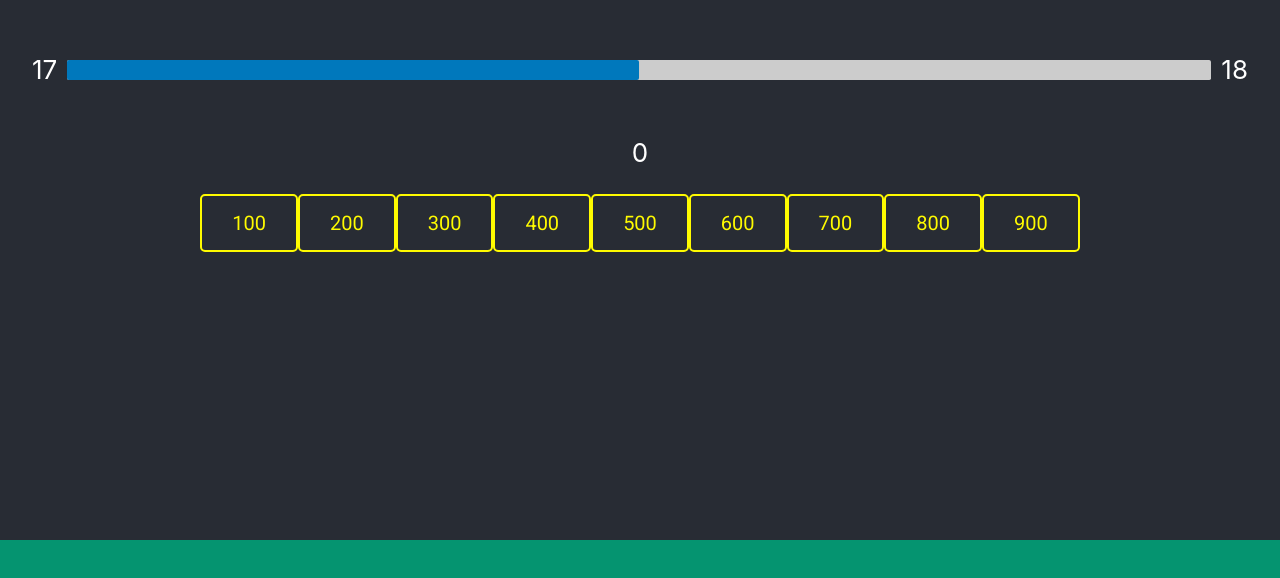
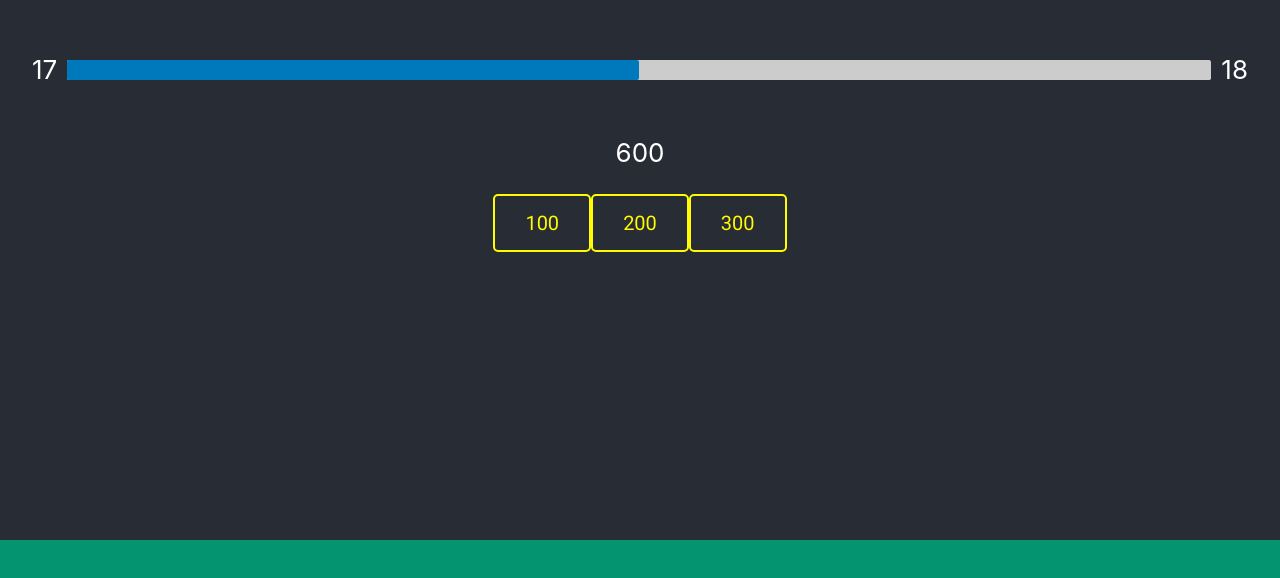
Before and after one commit to mrelirooney/lijag, a React (Create React App) app: page / in a window 1280 px wide. Shown: the part 260-838 px from the top of the page. Built offline with nearby package versions, Linux system fonts and the light colour scheme.

Commit message:
Ok I can do some math and show a total on in the header...Went from 9 buttons to 3 buttons too to make the coding a problem solving easier

```diff
--- a/src/App.js
+++ b/src/App.js
@@ -4,7 +4,7 @@ import { Button } from './components/Button';
 
 
 function App() {
-
+  let totalValue = 200 + 400;
   return (
     <div className="App">
       <header className="App-header">
@@ -17,7 +17,7 @@ function App() {
           <p id="nextLvl">18</p>
         </div>
         <div>
-          <p>0</p>
+          <p>{totalValue}</p>
         </div>
         <div className='buttonSection'>
           <Button onClick={() => {console.log("This is worth 100")}} type="button"
@@ -29,24 +29,7 @@ function App() {
           <Button onClick={() => {console.log("This is worth 300")}} type="button"
           buttonStyle="btn--warning--outline"
           buttonSize="btn--large">300</Button>
-          <Button onClick={() => {console.log("This is worth 400")}} type="button"
-          buttonStyle="btn--warning--outline"
-          buttonSize="btn--large">400</Button>
-          <Button onClick={() => {console.log("This is worth 500")}} type="button"
-          buttonStyle="btn--warning--outline"
-          buttonSize="btn--large">500</Button>
-          <Button onClick={() => {console.log("This is worth 600")}} type="button"
-          buttonStyle="btn--warning--outline"
-          buttonSize="btn--large">600</Button>
-          <Button onClick={() => {console.log("This is worth 700")}} type="button"
-          buttonStyle="btn--warning--outline"
-          buttonSize="btn--large">700</Button>
-          <Button onClick={() => {console.log("This is worth 800")}} type="button"
-          buttonStyle="btn--warning--outline"
-          buttonSize="btn--large">800</Button>
-          <Button onClick={() => {console.log("This is worth 900")}} type="button"
-          buttonStyle="btn--warning--outline"
-          buttonSize="btn--large">900</Button>
+
         </div>
       </header>
       <body className="App-body">
```
